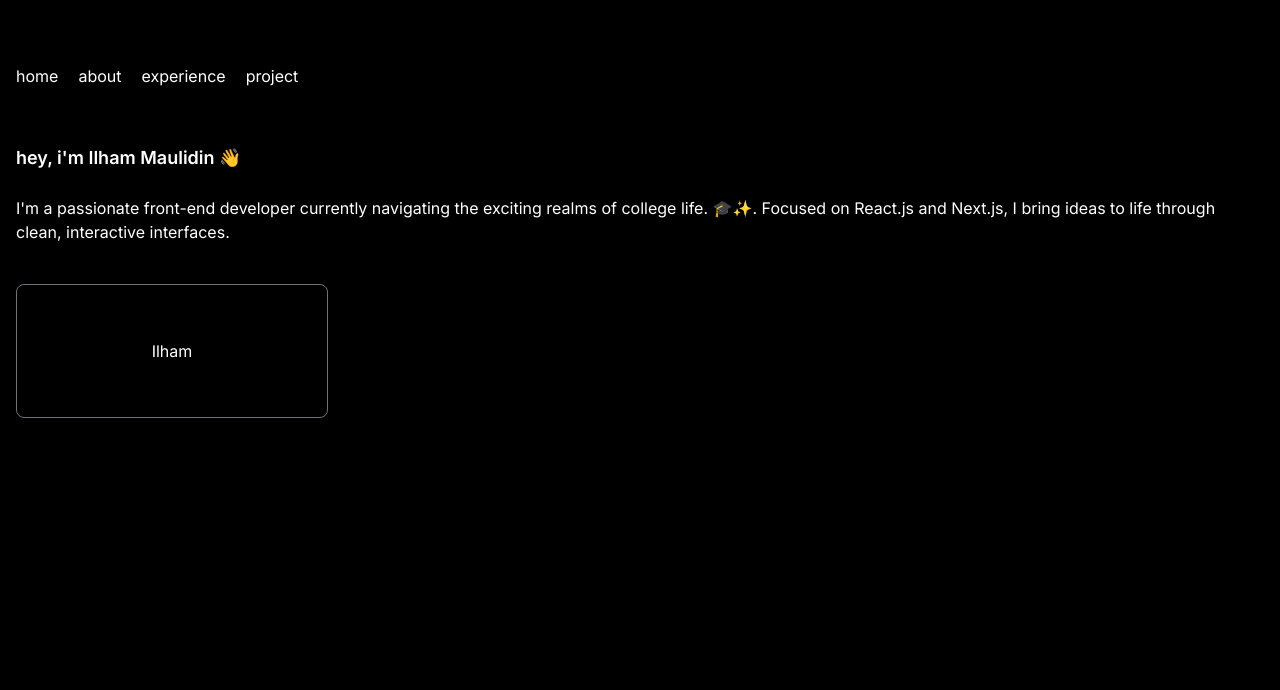
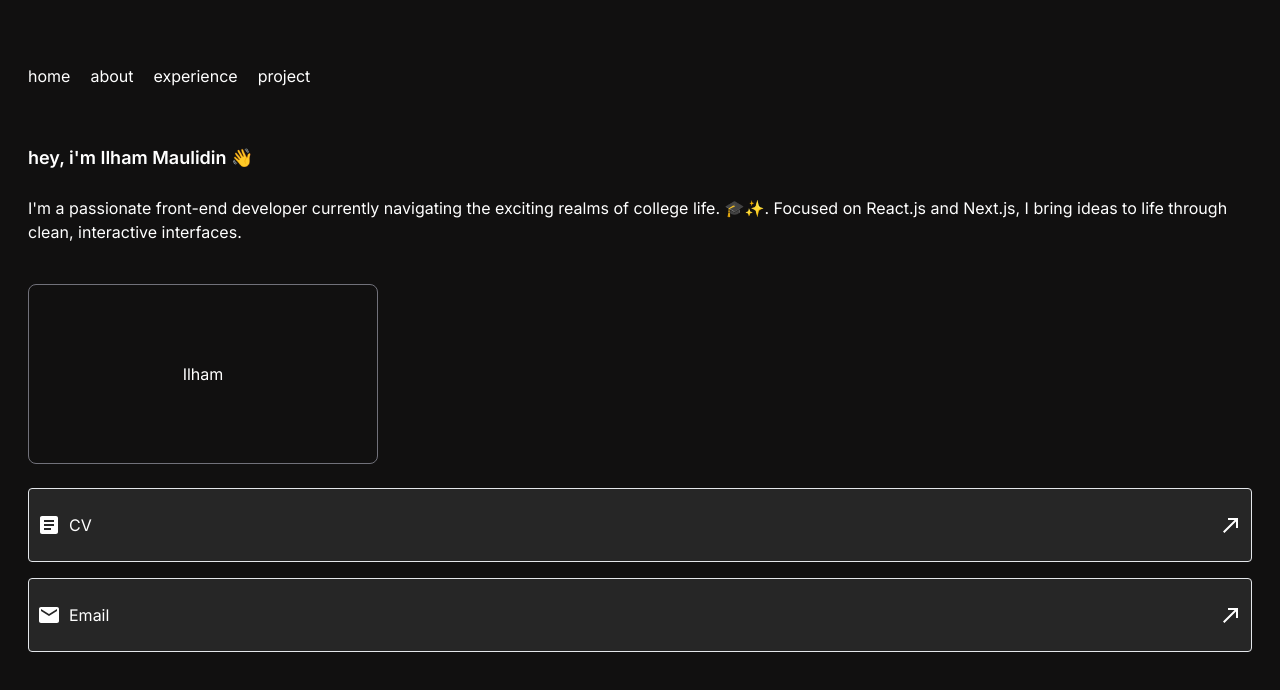
Before and after one commit to Maulidin-Ilham/ilham-portofolio, a Next.js app: page / in a window 1280 px wide. Shown: the top 690 px of the page. Built offline with nearby package versions, Linux system fonts and the light colour scheme.

Commit message:
adding card nav for email and cv

```diff
--- a/app/components/Bio.jsx
+++ b/app/components/Bio.jsx
@@ -3,13 +3,12 @@ import React from "react";
 const Bio = () => {
   return (
     <>
-      {" "}
       <a
         rel="noopener noreferrer"
         target="_blank"
-        href="https://github.com/yaffalhakim1"
+        href="https://github.com/Maulidin-Ilham"
       >
-        <div className="inline-flex gap-[27px] justify-center items-center rounded-lg border border-zinc-500 w-[312px] h-[134px]">
+        <div className="inline-flex gap-[27px] justify-center items-center rounded-lg border border-zinc-500 w-[350px] h-[180px]">
           <h1>Ilham</h1>
         </div>
       </a>
--- /dev/null
+++ b/app/components/CardNav.jsx
@@ -0,0 +1,16 @@
+import React from "react";
+import NorthEastIcon from "@mui/icons-material/NorthEast";
+
+const CardNav = ({ title, icon }) => {
+  return (
+    <div className="w-full flex flex-row justify-between items-center border px-2 py-6 rounded text-white bg-[#262626] hover:opacity-70 cursor-pointer transition duration-300">
+      <div className="flex flex-row space-x-2">
+        {icon}
+        <h1>{title}</h1>
+      </div>
+      <NorthEastIcon />
+    </div>
+  );
+};
+
+export default CardNav;
--- a/app/globals.css
+++ b/app/globals.css
@@ -3,6 +3,6 @@
 @tailwind utilities;
 
 body {
-  @apply bg-black;
+  @apply bg-[#111010];
   @apply text-white;
 }
--- a/app/page.jsx
+++ b/app/page.jsx
@@ -1,10 +1,12 @@
 /* eslint-disable react/no-unescaped-entities */
 import Bio from "./components/Bio";
+import CardNav from "./components/CardNav";
 import Navbar from "./components/Navbar";
-
+import ArticleIcon from "@mui/icons-material/Article";
+import EmailIcon from "@mui/icons-material/Email";
 export default function Home() {
   return (
-    <div className="p-4 mt-12">
+    <div className="p-4 mt-12 mx-3">
       <Navbar />
       <div className="mt-14">
         <h1 className="text-lg font-semibold">hey, i'm Ilham Maulidin 👋</h1>
@@ -19,6 +21,10 @@ export default function Home() {
       <div className="mt-10">
         <Bio />
       </div>
+      <div className="mt-6 flex flex-col space-y-4 ">
+        <CardNav title={"CV"} icon={<ArticleIcon />} />
+        <CardNav title={"Email"} icon={<EmailIcon />} />
+      </div>
     </div>
   );
 }
```
Also changed, not shown: package.json (+13 -5 lines), 1 other file (tests, documents, lock files or other folders).
